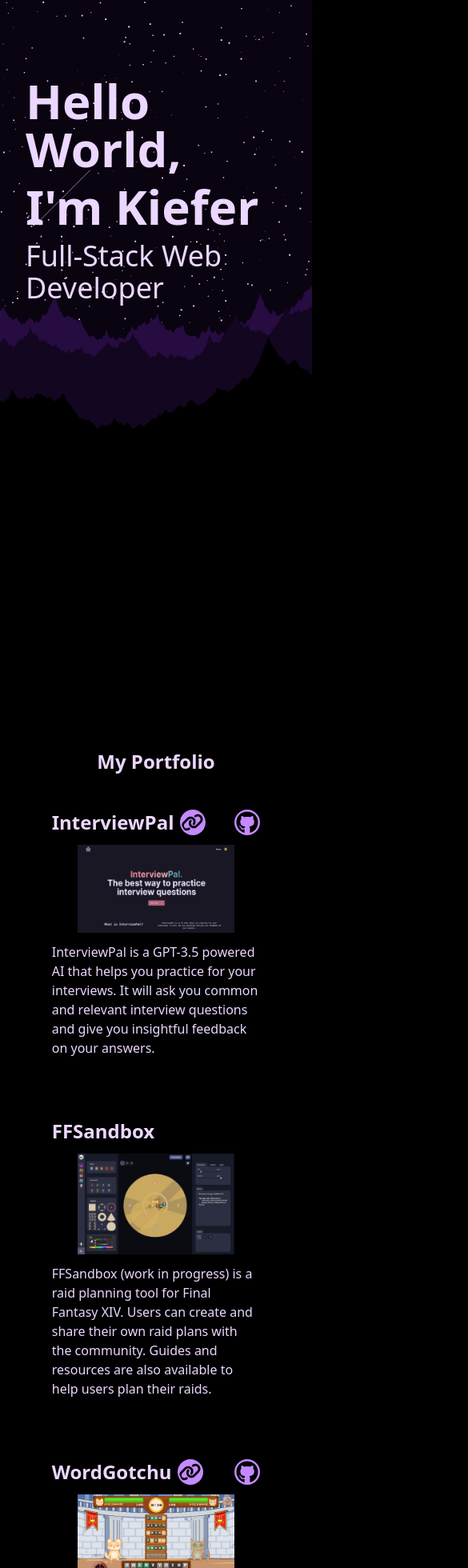
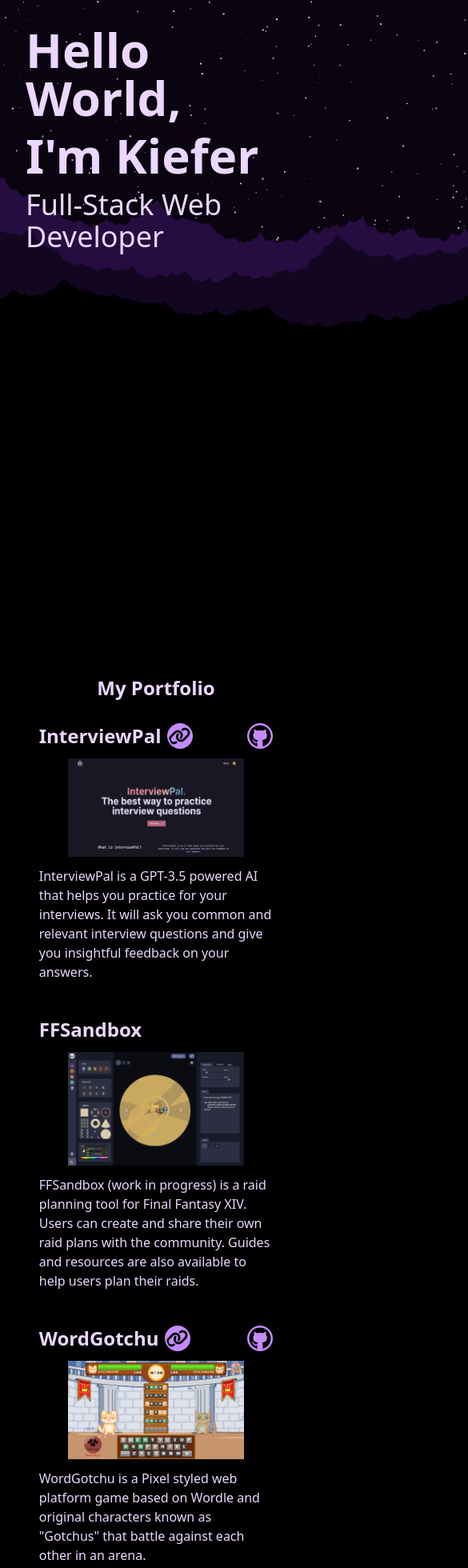
Before and after one commit to kieferhogg/portfolio, a Next.js app: page / in a window 390 px wide. Shown: the top 1960 px of the page at 80% size, 585 px wide, since content can reach past the window. Built offline with nearby package versions, Linux system fonts and the light colour scheme.

Commit message:
made background work on mobile view

```diff
--- a/public/js/background.js
+++ b/public/js/background.js
@@ -21,8 +21,8 @@
 // Terrain stuff.
 const background = document.getElementById("bgCanvas"),
   bgCtx = background.getContext("2d"),
-  width = window.innerWidth,
-  height = window.innerHeight;
+  width = screen.width,
+  height = screen.height;
 
 background.width = width;
 background.height = height;
@@ -201,3 +201,17 @@
 }
 
 animate();
+
+//resize
+addEventListener("resize", (event) => {
+  let resize;
+  const resizedw = () => {
+    document.querySelectorAll(".bgCanvas").forEach((canvas) => {
+      canvas.width = window.innerWidth;
+      canvas.height = window.innerHeight;
+    });
+  };
+
+  clearTimeout(resize);
+  resize = setTimeout(resizedw, 500);
+});
--- a/src/pages/index.tsx
+++ b/src/pages/index.tsx
@@ -51,20 +51,19 @@
         </ul>
       </nav>
       <main className="flex flex-col justify-center w-full flex-1 ml md:ml-24 md:pr-28 text-center relative z-10 text-husqy-textColor">
-        <div id="home" className="flex flex-col justify-center w-full flex-1 px-8 pt-24 mb-80 text-left">
-          <h1 className="text-6xl font-bold pb-3">Hello World,</h1>
-          <h1 className="text-6xl font-bold pb-3">{"I'm Kiefer"}</h1>
+        <div id="home" className="flex flex-col w-full h-screen p-8 md:pt-24 text-left">
+          <h1 className="text-6xl pb-3 font-bold">Hello World,</h1>
+          <h1 className="text-6xl pb-3 font-bold">{"I'm Kiefer"}</h1>
           <h2 className="text-4xl pb-3">Full-Stack Web Developer</h2>
         </div>
-        <div className="flex flex-row justify-center mt-56">
+        <div className="flex flex-row justify-center">
           <h3 id="portfolio" className="text-2xl font-bold pb-3">
             My Portfolio
           </h3>
         </div>
         <div className="flex flex-col items-center justify-center">
-
-          <div className="flex flex-col justify-center w-3/4 m-4  rounded-xl text-left">
-            <div className="p-4">
+          <div className="flex flex-col justify-center w-3/4 m-4 rounded-xl text-left">
+            <div>
               <div className="flex flex-row justify-between">
                 <Link
                   href="https://interviewpal.vercel.app/"
@@ -92,7 +91,7 @@
           </div>
 
           <div className="flex flex-col justify-center w-3/4 m-4  rounded-xl text-left">
-            <div className="p-4">
+            <div>
               <div className="flex flex-row justify-between">
                 <h3 className="text-2xl font-bold pb-3">FFSandbox</h3>
               </div>
@@ -105,7 +104,7 @@
           </div>
 
           <div className="flex flex-col justify-center w-3/4 m-4  rounded-xl text-left">
-            <div className="p-4">
+            <div>
               <div className="flex flex-row justify-between">
                 <Link
                   href="https://word-gotchu.up.railway.app/"
@@ -134,7 +133,7 @@
           </div>
 
           <div className="flex flex-col justify-center w-3/4 m-4 rounded-xl text-left">
-            <div className="p-4">
+            <div>
               <div className="flex flex-row justify-between">
                 <Link
                   href="https://www.firstmaps.online/"
```
